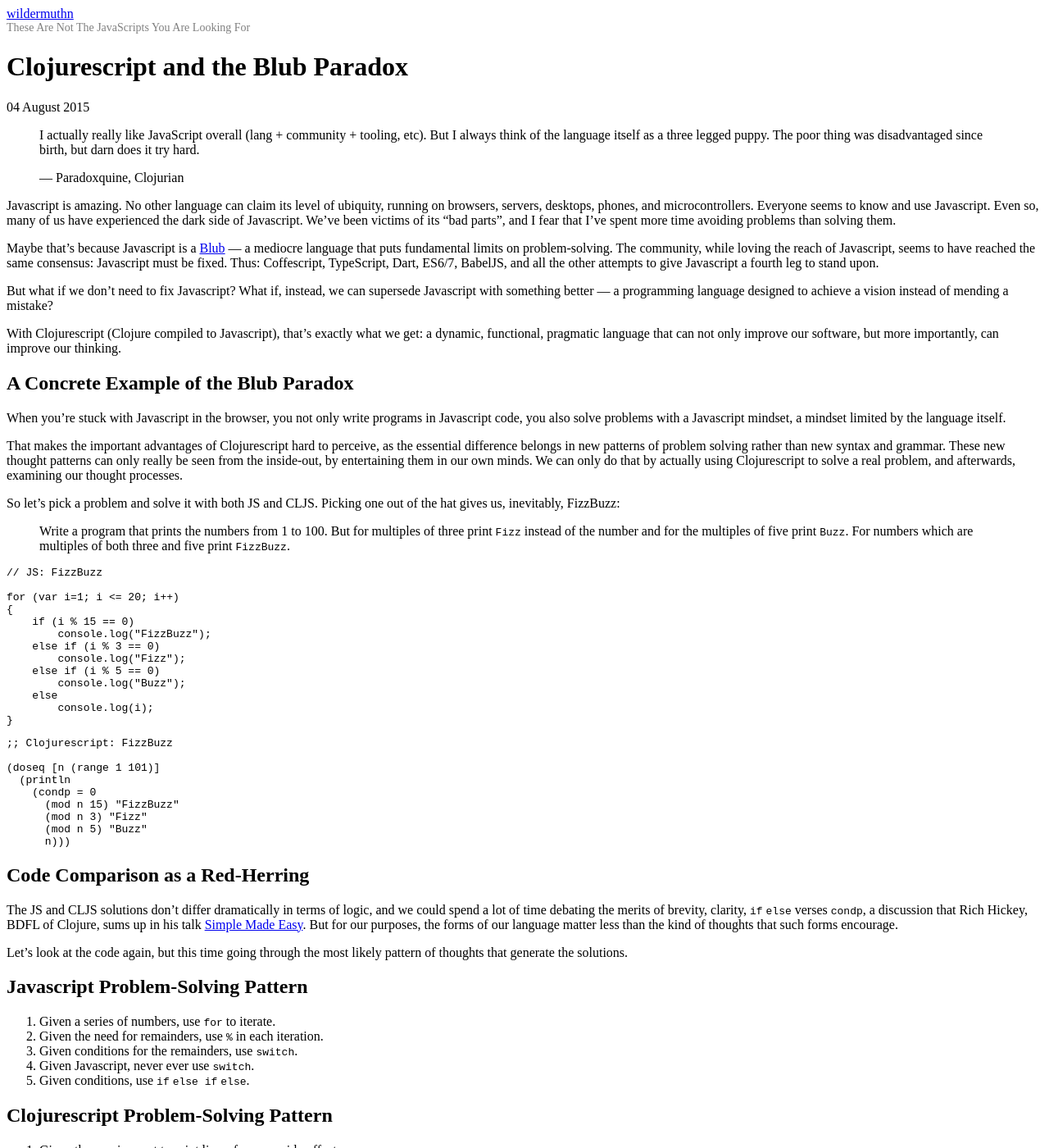
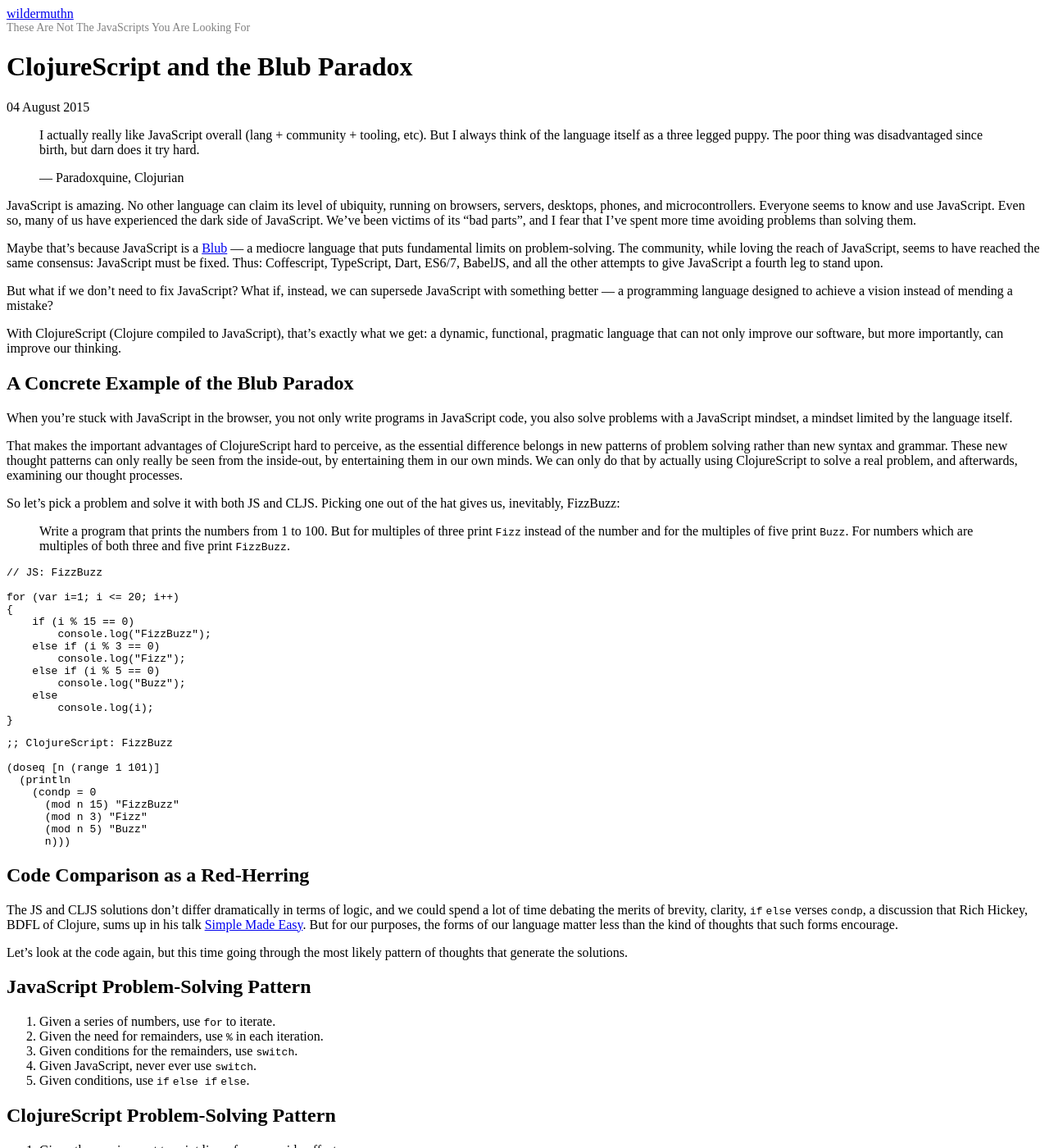
Before and after one commit to PlumpMath/wildermuthn.github.com, a Jekyll site: the page built from _posts/2015-08-04-clojurescript-and-the-blub-paradox.md, in a window 1280 px wide and 1400 px high. Shown: the whole window at 82% size. Built offline with Jekyll 4.4.1, drawn with Linux system fonts in a browser that asks for light colours; Markdown is read by kramdown in place of the engine named in the settings; some of the changed text lies outside the part shown.

Commit message:
camel-casing

````diff
--- a/_posts/2015-08-04-clojurescript-and-the-blub-paradox.md
+++ b/_posts/2015-08-04-clojurescript-and-the-blub-paradox.md
@@ -1,7 +1,7 @@
 ---
 layout: post
-title: "Clojurescript and the Blub Paradox"
-description: "Clojurescript as what Javascript should be"
+title: "ClojureScript and the Blub Paradox"
+description: "ClojureScript as what JavaScript should be"
 category:
 tags: []
 ---
@@ -11,19 +11,19 @@
 
 > &mdash; Paradoxquine, Clojurian
 
-Javascript is amazing. No other language can claim its level of ubiquity, running on browsers, servers, desktops, phones, and microcontrollers. Everyone seems to know and use Javascript. Even so, many of us have experienced the dark side of Javascript. We've been victims of its "bad parts", and I fear that I've spent more time avoiding problems than solving them.
+JavaScript is amazing. No other language can claim its level of ubiquity, running on browsers, servers, desktops, phones, and microcontrollers. Everyone seems to know and use JavaScript. Even so, many of us have experienced the dark side of JavaScript. We've been victims of its "bad parts", and I fear that I've spent more time avoiding problems than solving them.
 
-Maybe that's because Javascript is a <a href="http://www.paulgraham.com/avg.html">Blub</a> &mdash; a mediocre language that puts fundamental limits on problem-solving. The community, while loving the reach of Javascript, seems to have reached the same consensus: Javascript must be fixed. Thus: Coffescript, TypeScript, Dart, ES6/7, BabelJS, and all the other attempts to give Javascript a fourth leg to stand upon.
+Maybe that's because JavaScript is a <a href="http://www.paulgraham.com/avg.html">Blub</a> &mdash; a mediocre language that puts fundamental limits on problem-solving. The community, while loving the reach of JavaScript, seems to have reached the same consensus: JavaScript must be fixed. Thus: Coffescript, TypeScript, Dart, ES6/7, BabelJS, and all the other attempts to give JavaScript a fourth leg to stand upon.
 
-But what if we don't need to fix Javascript? What if, instead, we can supersede Javascript with something better &mdash; a programming language designed to achieve a vision instead of mending a mistake?
+But what if we don't need to fix JavaScript? What if, instead, we can supersede JavaScript with something better &mdash; a programming language designed to achieve a vision instead of mending a mistake?
 
-With Clojurescript (Clojure compiled to Javascript), that's exactly what we get: a dynamic, functional, pragmatic language that can not only improve our software, but more importantly, can improve our thinking.
+With ClojureScript (Clojure compiled to JavaScript), that's exactly what we get: a dynamic, functional, pragmatic language that can not only improve our software, but more importantly, can improve our thinking.
 
 ## A Concrete Example of the Blub Paradox
 
-When you're stuck with Javascript in the browser, you not only write programs in Javascript code, you also solve problems with a Javascript mindset, a mindset limited by the language itself.
+When you're stuck with JavaScript in the browser, you not only write programs in JavaScript code, you also solve problems with a JavaScript mindset, a mindset limited by the language itself.
 
-That makes the important advantages of Clojurescript hard to perceive, as the essential difference belongs in new patterns of problem solving rather than new syntax and grammar. These new thought patterns can only really be seen from the inside-out, by entertaining them in our own minds. We can only do that by actually using Clojurescript to solve a real problem, and afterwards, examining our thought processes.
+That makes the important advantages of ClojureScript hard to perceive, as the essential difference belongs in new patterns of problem solving rather than new syntax and grammar. These new thought patterns can only really be seen from the inside-out, by entertaining them in our own minds. We can only do that by actually using ClojureScript to solve a real problem, and afterwards, examining our thought processes.
 
 So let's pick a problem and solve it with both JS and CLJS. Picking one out of the hat gives us, inevitably, FizzBuzz:
 
@@ -47,7 +47,7 @@
 ```
 
 ```clj
-;; Clojurescript: FizzBuzz
+;; ClojureScript: FizzBuzz
 
 (doseq [n (range 1 101)]
   (println
@@ -64,15 +64,15 @@
 
 Let's look at the code again, but this time going through the most likely pattern of thoughts that generate the solutions.
 
-## Javascript Problem-Solving Pattern
+## JavaScript Problem-Solving Pattern
 
 1. Given a series of numbers, use `for` to iterate.
 2. Given the need for remainders, use `%` in each iteration.
 3. Given conditions for the remainders, use `switch`.
-4. Given Javascript, never ever use `switch`.
+4. Given JavaScript, never ever use `switch`.
 5. Given conditions, use `if` `else if` `else`.
 
-## Clojurescript Problem-Solving Pattern
+## ClojureScript Problem-Solving Pattern
 
 1. Given the requirement to print lines, focus on side-effects.
 2. Given side-effects using a sequence, use `doseq` and `range`
@@ -83,19 +83,19 @@
 
 ## Damage Control vs. Problem Solving
 
-> 4\. Given Javascript, never ever use `switch`.<BR>
+> 4\. Given JavaScript, never ever use `switch`.<BR>
 > vs.<BR>
 > 4\. Given a pattern, identify abstractions.
 
-Just at the step where the most important analytical effort occurs, Javascript's deficiencies abort logical thought with axiomatic warnings: `switch` statements should be avoided due to `break` bugs. The Javascript mindset suddenly shifts from problem-solving to damage-control, avoiding the language's "ugly parts". We compound this problem by doing what smart people do: we absorb this knowledge and begin to skip steps, and in doing so, skip *thought patterns* for building better abstractions.
+Just at the step where the most important analytical effort occurs, JavaScript's deficiencies abort logical thought with axiomatic warnings: `switch` statements should be avoided due to `break` bugs. The JavaScript mindset suddenly shifts from problem-solving to damage-control, avoiding the language's "ugly parts". We compound this problem by doing what smart people do: we absorb this knowledge and begin to skip steps, and in doing so, skip *thought patterns* for building better abstractions.
 
-Clojurescript does the opposite. Instead of seeking to avoid the danger of using *one* bug-prone function, it provides *three* types of switch statements, each suited to different kinds of control flow. These options not only allow one to engage in high-level forms of abstraction, but actually encourage this kind of thinking. Moreover, the entire pattern of thought begins at a much higher level, seeking to recognize patterns even before fully understanding the solution.
+ClojureScript does the opposite. Instead of seeking to avoid the danger of using *one* bug-prone function, it provides *three* types of switch statements, each suited to different kinds of control flow. These options not only allow one to engage in high-level forms of abstraction, but actually encourage this kind of thinking. Moreover, the entire pattern of thought begins at a much higher level, seeking to recognize patterns even before fully understanding the solution.
 
 ## The Best FizzBuzz Solution Possible, Ever
 
-Having spent more time than any human being should allocate to FizzBuzz, and doing so with the mindset encouraged by Clojurescript, I find that `condp` still doesn't fit exactly with the pattern of our solution.  The functionality I'm looking for is, unsurprisingly, called pattern matching.
+Having spent more time than any human being should allocate to FizzBuzz, and doing so with the mindset encouraged by ClojureScript, I find that `condp` still doesn't fit exactly with the pattern of our solution.  The functionality I'm looking for is, unsurprisingly, called pattern matching.
 
-Pattern matching typically comes built into a language or not, as it relies on special syntax to be simple and clear. Clojurescript, like Javascript, doesn't come with pattern matching. This would be a problem, except that Clojurescript comes with something better: macros.
+Pattern matching typically comes built into a language or not, as it relies on special syntax to be simple and clear. ClojureScript, like JavaScript, doesn't come with pattern matching. This would be a problem, except that ClojureScript comes with something better: macros.
 
 ```clj
 (doseq [n (range 1 101)]
@@ -117,36 +117,36 @@
 
 > Eric Steven Raymond, <a href="http://www.catb.org/esr/faqs/hacker-howto.html">How to Become a Hacker</a>
 
-This year is the year we are able to use Lisp all day every day, everywhere and anywhere. And among the many people we have to thank for that, we shouldn't forget the little browser-engine that could: Javascript.
+This year is the year we are able to use Lisp all day every day, everywhere and anywhere. And among the many people we have to thank for that, we shouldn't forget the little browser-engine that could: JavaScript.
 
-If you don't know much about Clojurescript, check out what <a href="https://www.reddit.com/r/Clojurescript/top/?sort=top&t=all">the community is up to</a>. From the core contributors to the newest beginner, I've found the Clojure culture to be exceptionally thoughtful, generous, and crazy-smart. I hope you find the same!
+If you don't know much about ClojureScript, check out what <a href="https://www.reddit.com/r/ClojureScript/top/?sort=top&t=all">the community is up to</a>. From the core contributors to the newest beginner, I've found the Clojure culture to be exceptionally thoughtful, generous, and crazy-smart. I hope you find the same!
 
 <div style="display: none;">
-In this small example, I see the kernal of the essential difference between Clojurescript and Javascript: **clarity** in syntax and structure, and **power** in logic and functionality.
+In this small example, I see the kernal of the essential difference between ClojureScript and JavaScript: **clarity** in syntax and structure, and **power** in logic and functionality.
 
 ## Clarity
 
 The easiest thing to spot is the visual difference. Unless you have an irrational fear of parens, the clarity of Clojure is unmistakable. The data speaks for itself:
 
-Javascript uses 217 characters, 14 lines, 9 keywords or operators:
+JavaScript uses 217 characters, 14 lines, 9 keywords or operators:
 
 `for` `var` `if` `else` `%` `=` `<=` `++` `===`
 
-Clojurescript uses 154 characters, 6 lines, and 5 keywords:
+ClojureScript uses 154 characters, 6 lines, and 5 keywords:
 
 `dotimes` `condp` `=` `mod` `println`
 
-While getting used to prefix notation can take a period of adjustment, the simplified syntax of Clojurescript makes for dramatic gains in readability. But clarity comes from more than fewer characters and smarter naming.
+While getting used to prefix notation can take a period of adjustment, the simplified syntax of ClojureScript makes for dramatic gains in readability. But clarity comes from more than fewer characters and smarter naming.
 
 ## The Blub of If-Else
 
-The blub paradox, an idea of YCombinator's Paul Graham, claims that users of a weak programming language will not be able to understand why more powerful programming languages are more powerful. Worse, they can't imagine programming in a different (and better) way. Graham might be overly pessimistic, and his argument is certainly quite abstract. But with with Javascript vs. Clojurescript, we can make it concrete:
+The blub paradox, an idea of YCombinator's Paul Graham, claims that users of a weak programming language will not be able to understand why more powerful programming languages are more powerful. Worse, they can't imagine programming in a different (and better) way. Graham might be overly pessimistic, and his argument is certainly quite abstract. But with with JavaScript vs. ClojureScript, we can make it concrete:
 
 What would it be like to program without `if` and `else`?
 
-In Javascript, nothing is more prevalent than nested chains of If-Else-If. The alternatives are worse: `switch` will `break` not only your program, but your spirit. But what else is there? The Javscript ecosystem hasn't offered up anything else. Maybe that all there is? Maybe there's no better way?
+In JavaScript, nothing is more prevalent than nested chains of If-Else-If. The alternatives are worse: `switch` will `break` not only your program, but your spirit. But what else is there? The Javscript ecosystem hasn't offered up anything else. Maybe that all there is? Maybe there's no better way?
 
-Clojurescript offers a simple solution: fix `switch` to use smart conditions. Clojurscript has `case`, `cond`, and most poweful of all, `condp`, where conditions must satisfy a predicate function. But Clojurescript doesn't stop with better conditionals. As part of the larger Clojure ecosystem, it embraces everything from types, to protocols, to dynamic polymorphism, to pattern matching:
+ClojureScript offers a simple solution: fix `switch` to use smart conditions. Clojurscript has `case`, `cond`, and most poweful of all, `condp`, where conditions must satisfy a predicate function. But ClojureScript doesn't stop with better conditionals. As part of the larger Clojure ecosystem, it embraces everything from types, to protocols, to dynamic polymorphism, to pattern matching:
 
 ```clj
 (doseq [n (range 1 101)]
@@ -159,12 +159,12 @@
 
 ## Power
 
-The `match` function is not a function at all, it is a macro. A macro is a special kind of function. It doesn't return values like other functions. Instead, it returns code, code that is run in the macros place. In other words, you write code that writes code. You write programs that write programs. Who needs ES6 and Babel, when Clojurescript can compile itself?
+The `match` function is not a function at all, it is a macro. A macro is a special kind of function. It doesn't return values like other functions. Instead, it returns code, code that is run in the macros place. In other words, you write code that writes code. You write programs that write programs. Who needs ES6 and Babel, when ClojureScript can compile itself?
 
 Power comes from doing more with less while paradoxically increasing the simplicity of a program. While being called "simple" might be an insult in some realms, a good program should be simple: simple to write, simple to debug, simple to maintain, simple to extend.
 
-Clojurescript is a powerful and simple language. It isn't like Coffeescript. It isn't like Typescript. It isn't a fix-up for Javascript. Clojure wasn't written for the browser, but unless something dramatic happens, it will certainly be best known for having turned the browser into real platform for serious software engineering.
+ClojureScript is a powerful and simple language. It isn't like Coffeescript. It isn't like Typescript. It isn't a fix-up for JavaScript. Clojure wasn't written for the browser, but unless something dramatic happens, it will certainly be best known for having turned the browser into real platform for serious software engineering.
 
-Clojurescript is a powerful and simple language. It isn't like Coffeescript. It isn't like Typescript. It isn't a fix-up for Javascript. Clojurescript is Clojure, but in your browser -- a pragmatic functional programming language that also happens to a Lisp.
+ClojureScript is a powerful and simple language. It isn't like Coffeescript. It isn't like Typescript. It isn't a fix-up for JavaScript. ClojureScript is Clojure, but in your browser -- a pragmatic functional programming language that also happens to a Lisp.
 
 </div>
````
